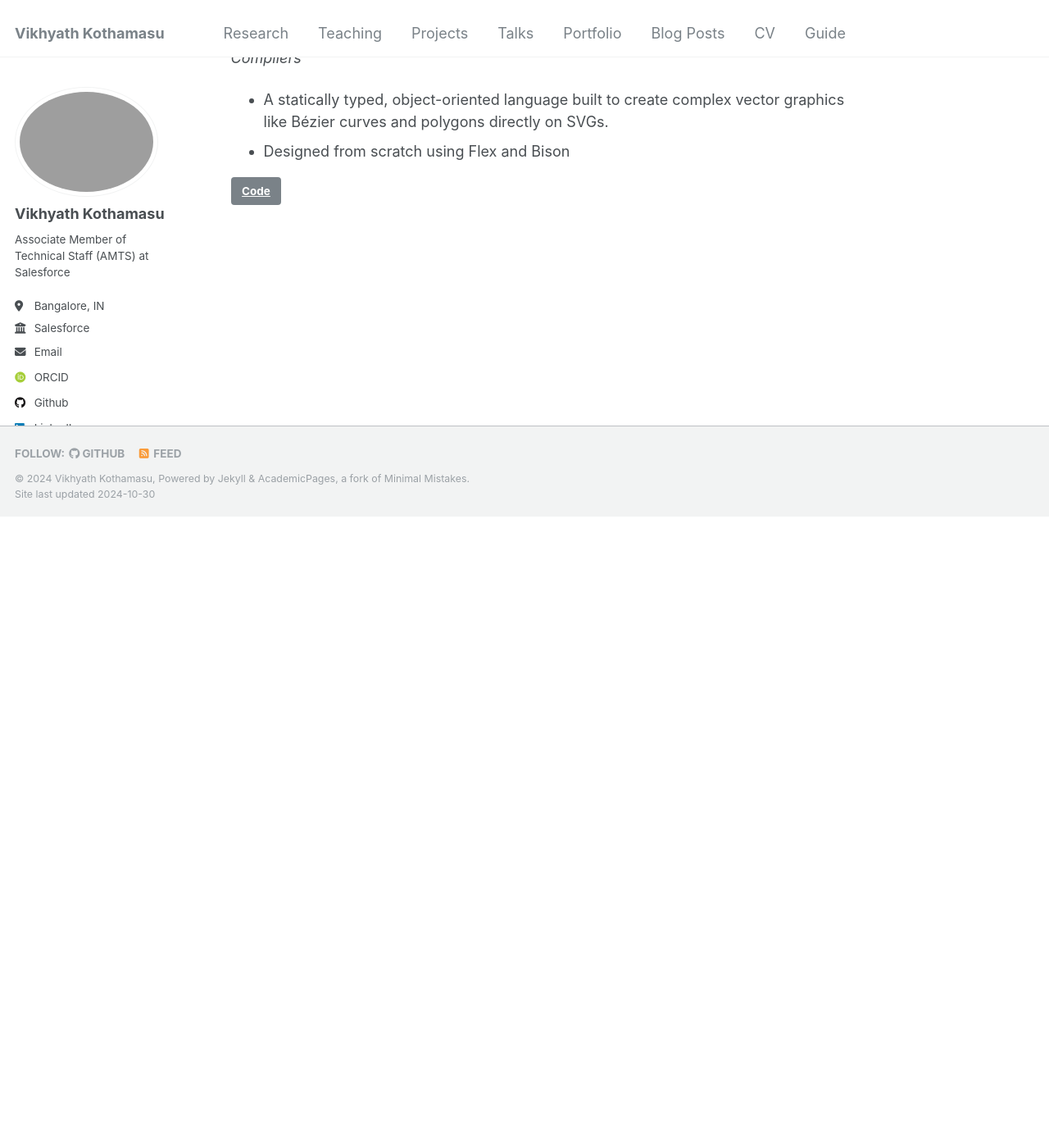
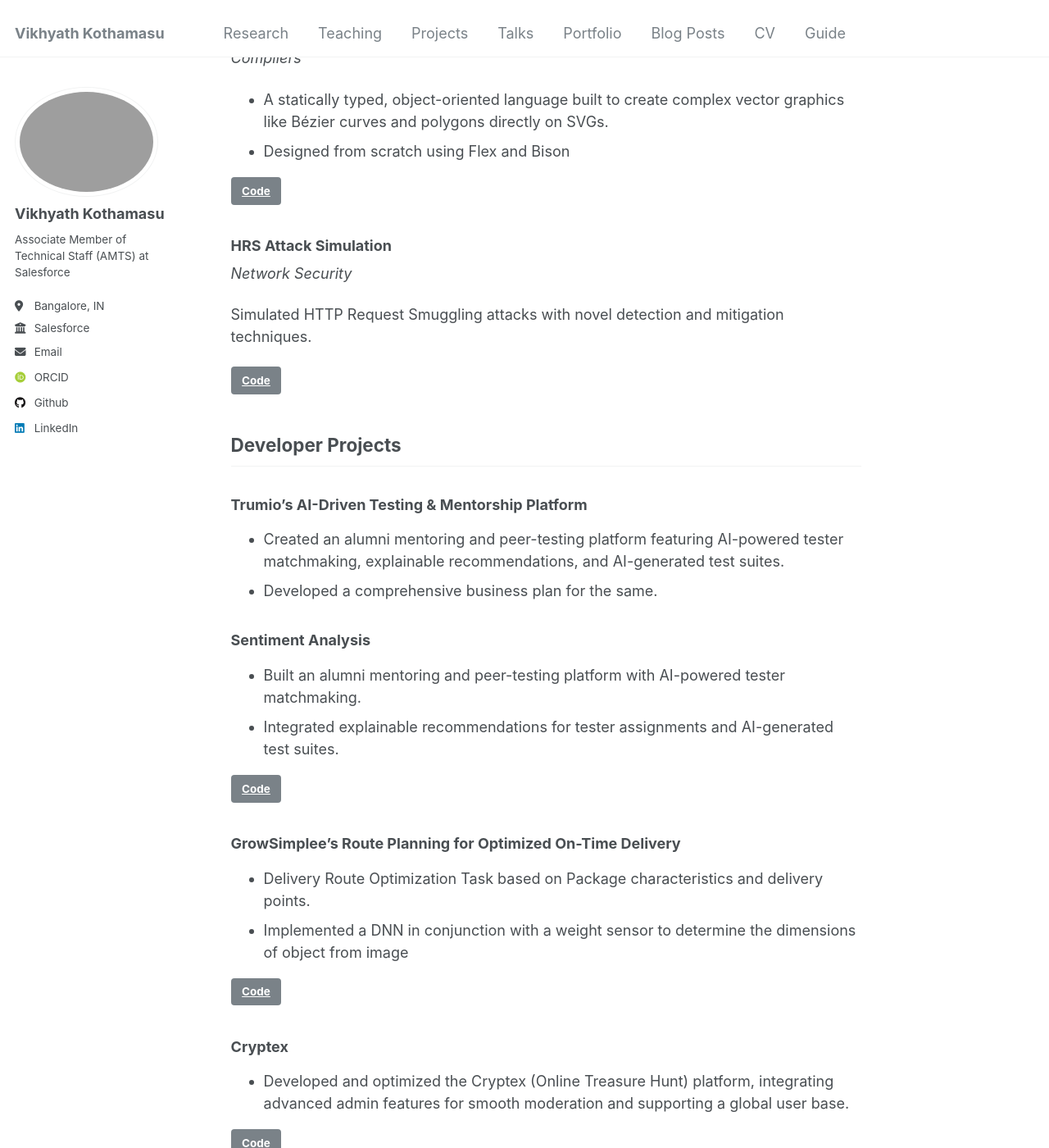
Before and after one commit to Vikhyath-vec/vikhyath-vec.github.io, a Jekyll site: the page built from _pages/projects.md, in a window 1280 px wide and 1400 px high, scrolled down 2765 px. Shown: the whole window at 82% size. Built offline with Jekyll 4.4.1, drawn with Linux system fonts in a browser that asks for light colours; some web fonts are replaced; before the commit the page ends 3395 px from its top, so only the background shows below that; some of the changed text lies outside the part shown.

Commit message:
finished projects page

```diff
--- a/_pages/projects.md
+++ b/_pages/projects.md
@@ -84,3 +84,56 @@ redirect_from:
 * Designed from scratch using Flex and Bison
 
 [Code](https://github.com/IITH-COMPILERS2/compilers-2-project-team-4-aug22){: .btn}
+
+### HRS Attack Simulation
+*Network Security*
+
+Simulated HTTP Request Smuggling attacks with novel detection and mitigation techniques.
+
+[Code](https://github.com/Vikhyath-vec/request-smuggling){: .btn}
+
+## Developer Projects
+
+### Trumio's AI-Driven Testing & Mentorship Platform
+
+* Created an alumni mentoring and peer-testing platform featuring AI-powered tester matchmaking, explainable recommendations, and AI-generated test suites.
+* Developed a comprehensive business plan for the same.
+
+### Sentiment Analysis
+
+* Built an alumni mentoring and peer-testing platform with AI-powered tester matchmaking.
+* Integrated explainable recommendations for tester assignments and AI-generated test suites.
+
+[Code](https://github.com/Vikhyath-vec/sentidev){: .btn}
+
+### GrowSimplee’s Route Planning for Optimized On-Time Delivery
+
+* Delivery Route Optimization Task based on Package characteristics and delivery points.
+* Implemented a DNN in conjunction with a weight sensor to determine the dimensions of object from image
+
+[Code](https://github.com/Aayush2492/grow-simplee-rider-admin-dashboard){: .btn}
+
+### Cryptex
+
+* Developed and optimized the Cryptex (Online Treasure Hunt) platform, integrating advanced admin features for smooth moderation and supporting a global user base.
+
+[Code](https://github.com/macdeath-AA/cryptex){: .btn}
+
+### Campus Portal
+
+* Developed a comprehensive portal for the college community, featuring cab-sharing, marketplace, lost & found, and other resources for campus connectivity.
+
+[Code](https://github.com/LambdaIITH/cab-sharing-portal/){: .btn}
+
+### TEDx IIT Hyderabad
+
+* Website Development for TEDx chapter of IIT Hyderabad for the year 2021 - 2022.
+* Developed using Jekyll.
+
+[Code](https://github.com/TEDxIITHyderabad){: .btn} [Webpage](https://tedxiithyderabad.iith.ac.in/){: .btn}
+
+### EBSB IIT Hyderbad
+
+* Website Development for EBSB for the year 2023-2024.
+
+[Code](https://github.com/EBSB-IITH){: .btn} [Webpage](https://ebsb.iith.ac.in/){: .btn}
```
Also changed, not shown: other parts of _pages/projects.md (+3 -3 lines).
